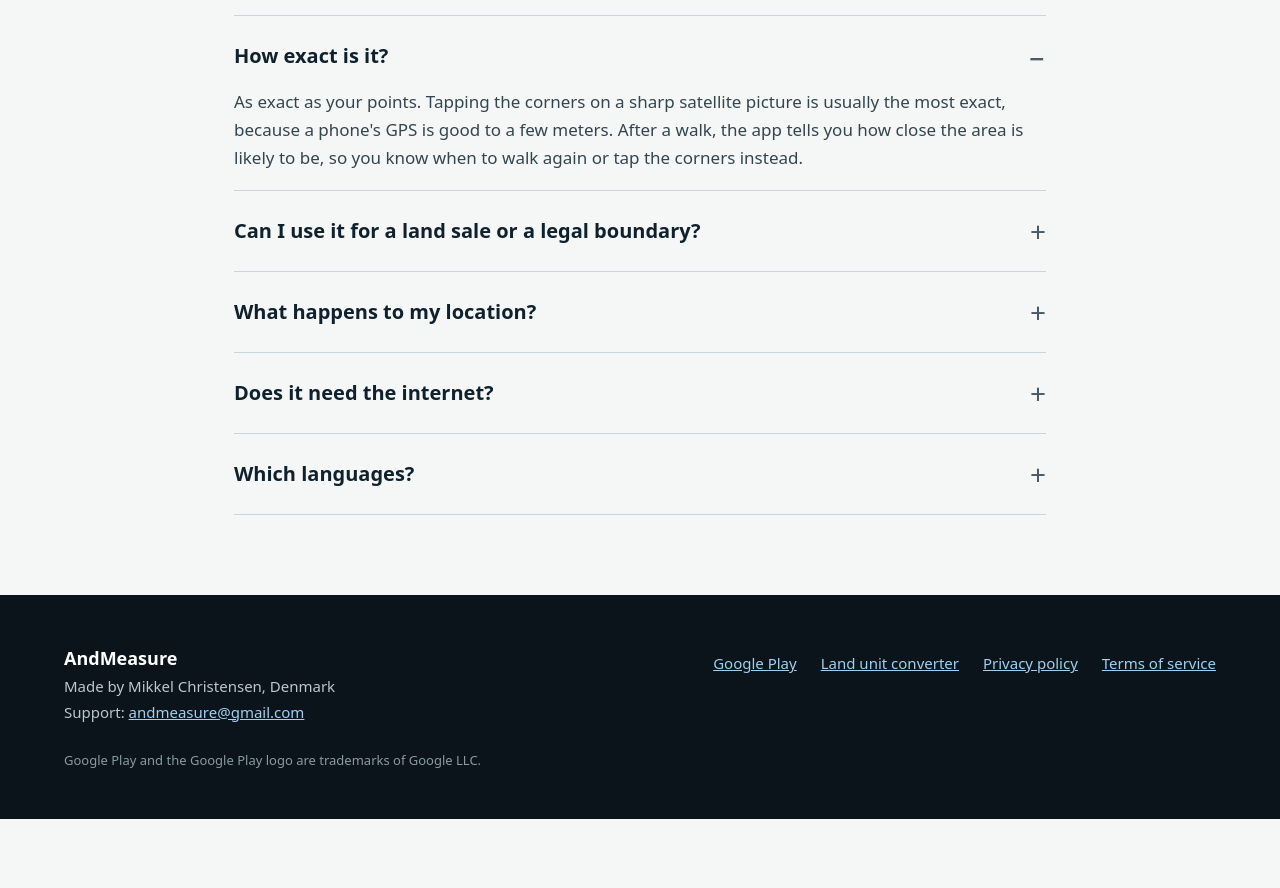
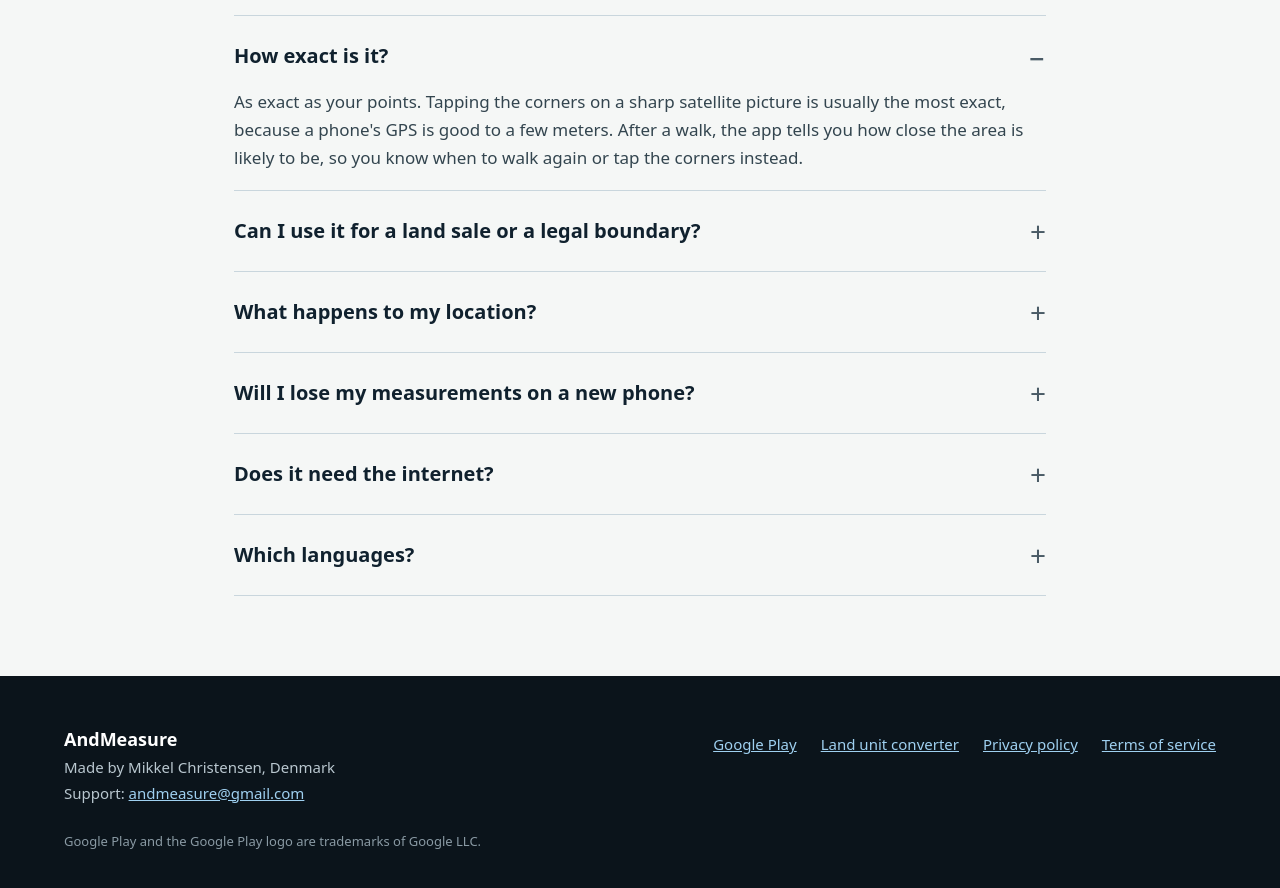
Before and after one commit to megelc/andmeasure, a Jekyll site: the page index.html, which Jekyll copies as it is, in a window 1280 px wide and 900 px high, scrolled down 7425 px. Shown: the top 888 px of the window. Built offline with Jekyll 4.4.1, drawn with Linux system fonts in a browser that asks for light colours; before the commit the page ends 8244 px from its top, so only the background shows below that.

Commit message:
FAQ: saved measurements move to a new phone with Google backup

```diff
--- a/index.html
+++ b/index.html
@@ -313,6 +313,10 @@
       <p>It is used on your phone only, to show where you are, to measure as you walk and to tell you when you cross a circle. A walk is recorded only from the moment you tap Start until you tap Stop, with a notification the whole time. Your measurements are stored on your phone, and there is no account. Read the <a href="privacypolicy.html">privacy policy</a>.</p>
     </details>
     <details>
+      <summary>Will I lose my measurements on a new phone?</summary>
+      <p>No, as long as your phone's Google backup is on. Your saved measurements, their notes and map pictures, and your settings move to a new phone with your Google backup, or come back if you reinstall the app. Android backs up about once a day, so a measurement saved in the last few hours may not be in it yet. AndMeasure Pro comes back from Google Play by itself; if it does not, tap Restore a purchase on the Pro screen.</p>
+    </details>
+    <details>
       <summary>Does it need the internet?</summary>
       <p>The map and place search come from Google Maps and need a connection. Your position comes from the phone's GPS.</p>
     </details>
```
